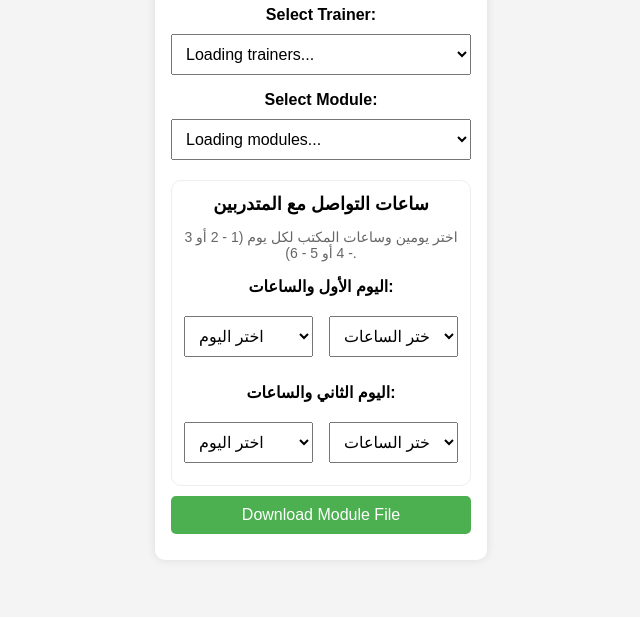
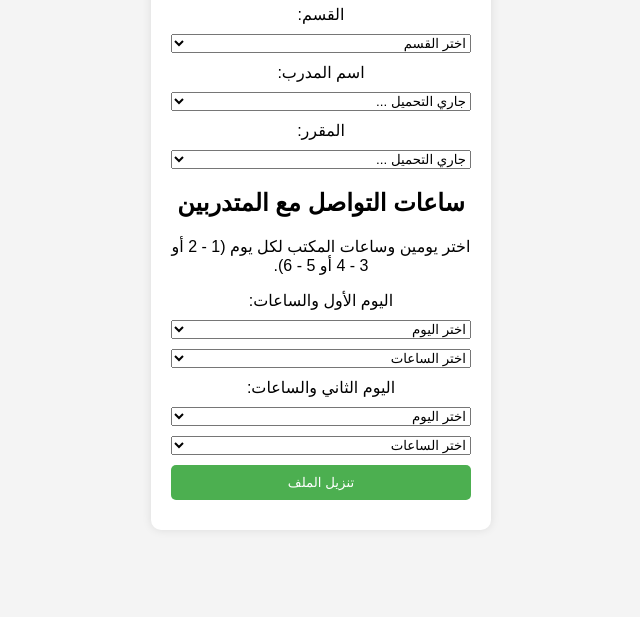
Before and after one commit to Ali-Alzahrani/tvtc, a plain HTML site: page index.html in a window 1280 px wide. Shown: the part 183-800 px from the top of the page, without its empty margins (319-959 px from the left). Drawn offline with nearby package versions, Linux system fonts and the light colour scheme; no server answers.

Commit message:
Translate index.html content to Arabic

```diff
--- a/index.html
+++ b/index.html
@@ -1,36 +1,41 @@
 <!DOCTYPE html>
-<html lang="en">
+<html lang="ar" dir="rtl">
 <head>
     <meta charset="UTF-8" />
     <meta name="viewport" content="width=device-width, initial-scale=1.0"/>
-    <title>Module File Generator</title>
+    <title>الانشاء الالي لملف المقرر</title>
     <link rel="stylesheet" href="styles.css" />
     <style>
       /* Light, local styling so you don't have to touch styles.css */
-      .container { max-width: 900px; margin: 32px auto; padding: 16px; }
-      label { display:block; margin-top:16px; font-weight:600; }
-      select, button { width:100%; padding:10px; font-size:16px; }
-      .row-2 { display:grid; grid-template-columns: 1fr 1fr; gap:16px; }
-      .section { margin-top: 20px; padding: 12px; border: 1px solid #eee; border-radius: 10px; }
-      .section h2 { margin: 0 0 8px; font-size: 18px; }
-      .muted { color:#666; font-size:14px; }
+
     </style>
 </head>
 <body>
     <div class="container">
-        <h1>Generate Module File</h1>
+        <h1>انشئ ملف المقرر</h1>
 
         <!-- Use this button only when you want to upload JSON to Firebase -->
         <!-- <button id="uploadButton">Upload JSON</button> -->
 
-        <label for="trainerSelect">Select Trainer:</label>
-        <select id="trainerSelect">
-            <option value="">Loading trainers...</option>
+        <label for="trainerSelect" class="subTitle">القسم:</label>
+        <select id="sectionSelect">
+            <option value="">اختر القسم</option>
+            <option value="قسم الحاسب الالي">قسم الحاسب الالي</option>
+            <option value="قسم التقنيه الاداريه والماليه">قسم التقنية الإدارية والمالية</option>
+            <option value="قسم الالكترونيات">قسم الالكترونيات</option>
+            <option value="قسم التقنيه الكهربائيه">قسم التقنية الكهربائية</option>
+
+
         </select>
 
-        <label for="moduleSelect">Select Module:</label>
+        <label for="trainerSelect" class="subTitle">اسم المدرب:</label>
+        <select id="trainerSelect">
+            <option value="">جاري التحميل ...</option>
+        </select>
+
+        <label for="moduleSelect" class="subTitle">المقرر:</label>
         <select id="moduleSelect">
-            <option value="">Loading modules...</option>
+            <option value="">جاري التحميل ...</option>
         </select>
 
         <!-- NEW: Connection Hours (two days, each with a time slot) -->
@@ -79,7 +84,7 @@
         </div>
         <!-- END NEW -->
 
-        <button id="downloadButton">Download Module File</button>
+        <button id="downloadButton">تنزيل الملف</button>
     </div>
 
     <script type="module" src="template-generator.js"></script>
```
